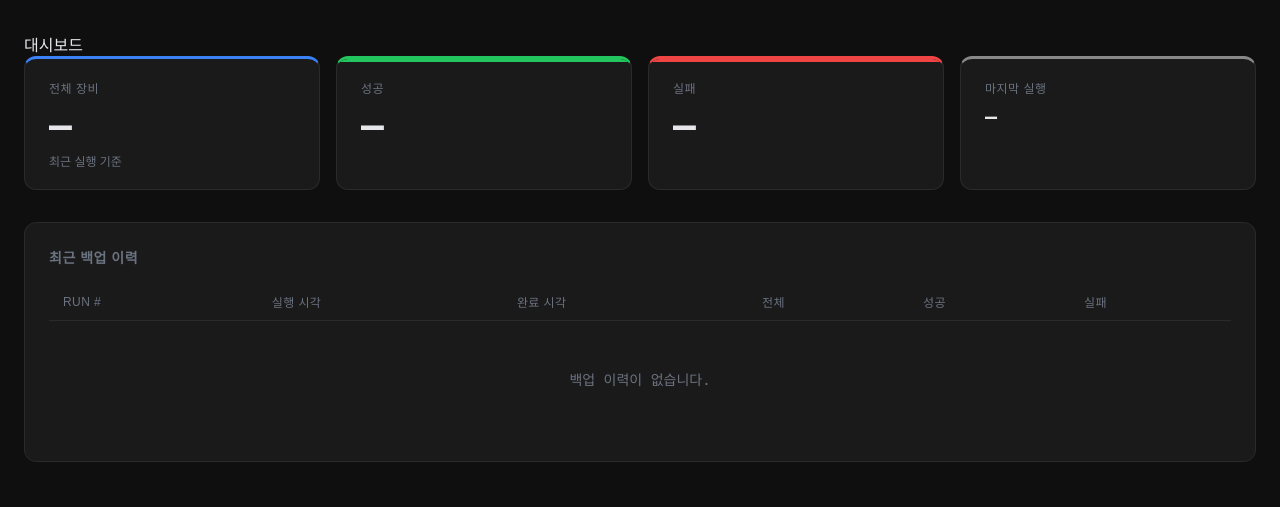
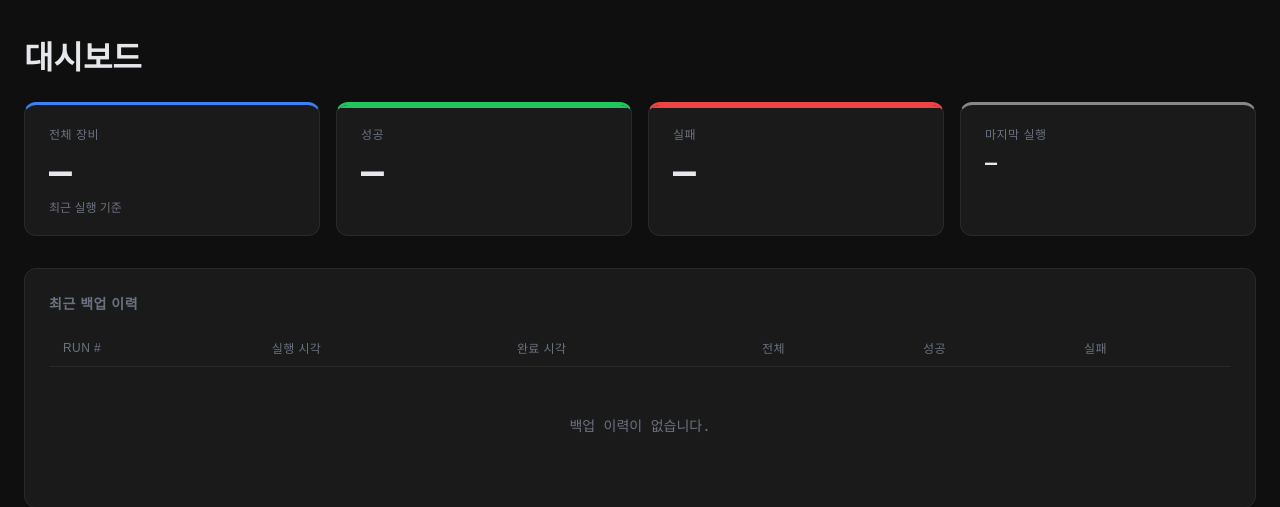
Before and after one commit to MinYongUm/NBT-Project, a FastAPI app: template web/templates/index.html in a window 1280 px wide. Shown: the part 56-563 px from the top of the page. Run offline with FastAPI, Linux system fonts and the light colour scheme; the template is opened without the code that fills it, so the values that code supplies are empty; parts of the project's set-up code (start-up, migrations or seed data) failed here and were passed over; some web fonts are replaced.

Commit message:
"fix: 페이지 타이틀 하단 여백 추가"

```diff
--- a/web/templates/backup.html
+++ b/web/templates/backup.html
@@ -8,6 +8,10 @@
     display: flex;
     align-items: center;
     gap: 12px;
+    margin-bottom: 24px;
+  }
+
+  .page-title {
     margin-bottom: 24px;
   }
 
@@ -130,7 +134,7 @@
 {% endblock %}
 
 {% block content %}
-<div class="page-title">백업 실행</div>
+<h1 class="page-title">백업 실행</h1>
 
 <div class="backup-controls">
   <select id="group-select">
--- a/web/templates/diff.html
+++ b/web/templates/diff.html
@@ -53,6 +53,10 @@
     align-items: center;
     gap: 12px;
     margin-bottom: 20px;
+  }
+
+  .page-title {
+    margin-bottom: 24px;
   }
 
   .limit-select {
@@ -269,7 +273,7 @@
 {% endblock %}
 
 {% block content %}
-<div class="page-title">Config Diff</div>
+<h1 class="page-title">Config Diff</h1>
 
 <div class="controls">
   <select class="limit-select" id="limit-select" onchange="loadDiffs()">
--- a/web/templates/history.html
+++ b/web/templates/history.html
@@ -97,6 +97,10 @@
     align-items: center;
     gap: 12px;
     margin-bottom: 20px;
+  }
+
+  .page-title {
+    margin-bottom: 24px;
   }
 
   .limit-select {
@@ -281,7 +285,7 @@
 {% endblock %}
 
 {% block content %}
-<div class="page-title">백업 이력</div>
+<h1 class="page-title">백업 이력</h1>
 
 <div class="controls">
   <select class="limit-select" id="limit-select" onchange="loadHistory()">
--- a/web/templates/index.html
+++ b/web/templates/index.html
@@ -57,6 +57,10 @@
     letter-spacing: 0.5px;
   }
 
+  .page-title {
+    margin-bottom: 24px;
+  }
+
   table {
     width: 100%;
     border-collapse: collapse;
@@ -94,7 +98,7 @@
 {% endblock %}
 
 {% block content %}
-<div class="page-title">대시보드</div>
+<h1 class="page-title">대시보드</h1>
 
 <!-- Stat 카드 -->
 <div class="stat-grid">
```
